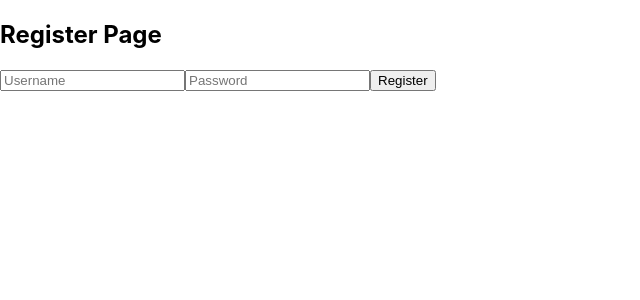
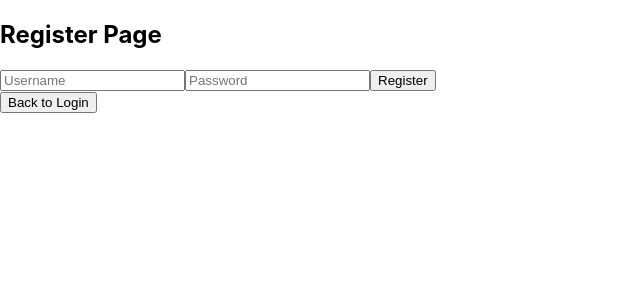
Before and after one commit to TamerTimraz/Recipe_Finder, a React (Create React App) app in the folder recipe-app/: page /register in a window 1280 px wide. Shown: the top 300 px of the page, without its empty margins (0-640 px from the left). Built offline with nearby package versions, Linux system fonts and the light colour scheme.

Commit message:
Handled redirecting from login page to register page

```diff
--- a/recipe-app/src/components/Login.js
+++ b/recipe-app/src/components/Login.js
@@ -1,11 +1,13 @@
 import React from 'react';
 import { useState } from 'react';
 import axios from 'axios';
+import { useNavigate } from 'react-router-dom';
 
 function Login(){
     const [username, setUsername] = useState('');
     const [password, setPassword] = useState('');
     const [message, setMessage] = useState('');
+    const navigate = useNavigate();
 
     const handleSubmit = async (e) => {
         e.preventDefault();
@@ -48,6 +50,7 @@ function Login(){
                     />
                 <button type="submit">Login</button>
             </form>
+            <button onClick={(e) => {navigate('/register')}}>Register</button>
             {message && <p>{message}</p>}
         </div>
     );
--- a/recipe-app/src/components/Register.js
+++ b/recipe-app/src/components/Register.js
@@ -1,10 +1,12 @@
 import React, { useState } from 'react';
 import axios from 'axios';
+import { useNavigate } from 'react-router-dom';
 
 function Register(){
     const [username, setUsername] = useState('');
     const [password, setPassword] = useState('');
     const [message, setMessage] = useState('');
+    const navigate = useNavigate();
 
     const handleSubmit = async (e) => {
         e.preventDefault();
@@ -25,6 +27,9 @@ function Register(){
                 password: password
             });
             setMessage(response.data);
+            setTimeout(() => {
+                navigate('/login');
+            }, 2000);
         } catch(error){
             setMessage('Failed to register user.');
         }
@@ -50,6 +55,7 @@ function Register(){
                     />
                 <button type="submit">Register</button>
             </form>
+            <button onClick={(e) => {navigate('/login')}}>Back to Login</button>
             {message && <p>{message}</p>}
         </div>
     );
```
